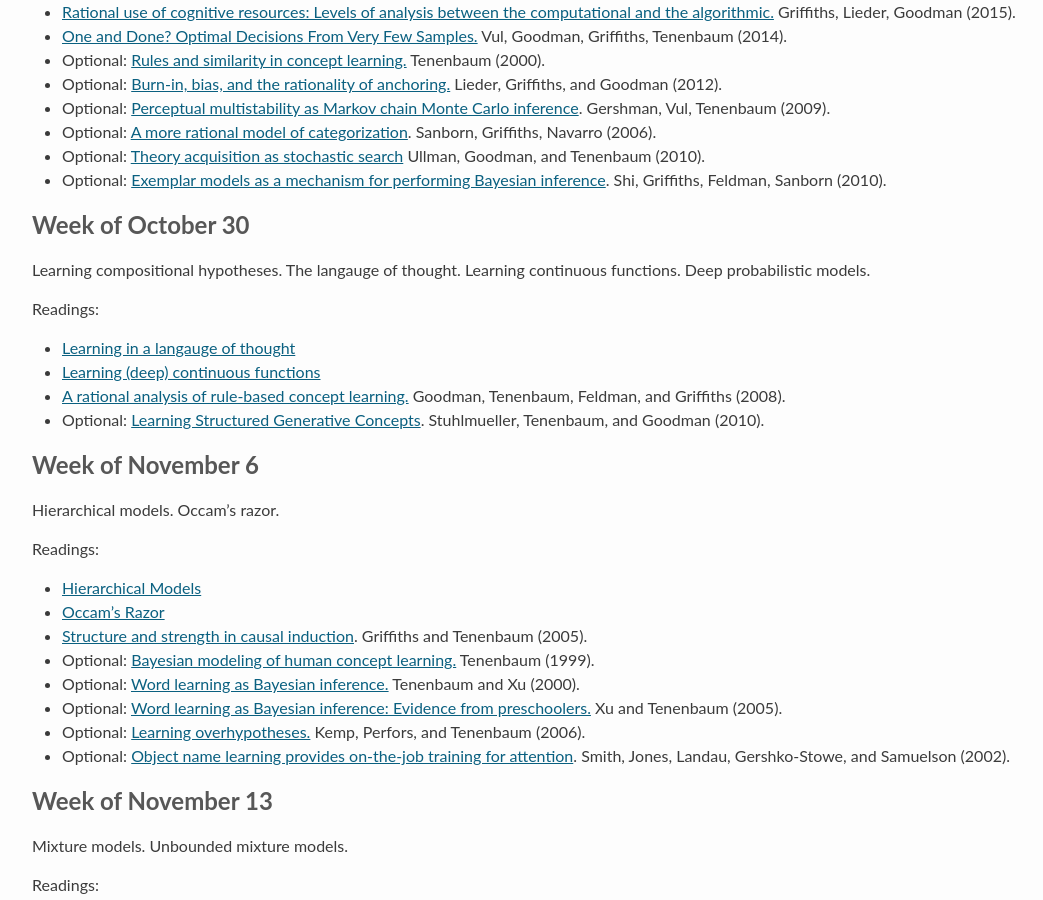
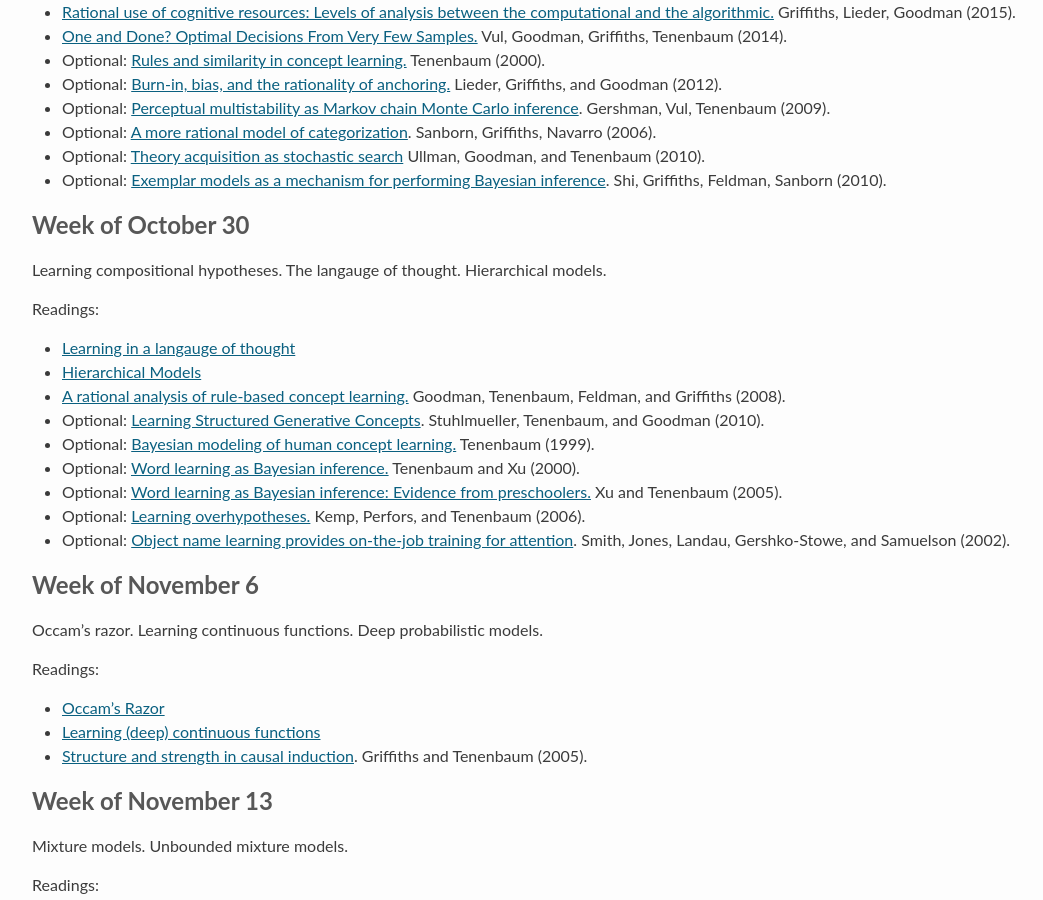
Before and after one commit to stanford-cocolab/cocolab.stanford.edu, a Jekyll site: the page built from psych204-fall2018.md, in a window 1280 px wide and 900 px high, scrolled down 3663 px. Shown: the whole window, without its empty margins (94-1137 px from the left). Built offline with Jekyll 4.4.1, drawn with Linux system fonts in a browser that asks for light colours; Markdown is read by kramdown in place of the engine named in the settings; a script that is not in the unit is left out; our own code applies the rules of GitHub Pages for plain Markdown files.

Commit message:
revise 204 schedule

```diff
--- a/psych204-fall2018.md
+++ b/psych204-fall2018.md
@@ -164,32 +164,34 @@ Readings:
 
 ## Week of October 30
 
-Learning compositional hypotheses. The langauge of thought. Learning continuous functions. Deep probabilistic models.
+Learning compositional hypotheses. The langauge of thought. Hierarchical models.
 
 Readings:
 
 * [Learning in a langauge of thought](https://probmods.org/chapters/lot-learning.html)
-* [Learning (deep) continuous functions](https://probmods.org/chapters/function-learning.html)
+* [Hierarchical Models](https://probmods.org/chapters/hierarchical-models.html)
 * [A rational analysis of rule-based concept learning.](http://stanford.edu/~ngoodman/papers/RRfinal3.pdf) Goodman, Tenenbaum, Feldman, and Griffiths (2008).
 * Optional: [Learning Structured Generative Concepts](https://mindmodeling.org/cogsci2010/papers/0533/paper0533.pdf). Stuhlmueller, Tenenbaum, and Goodman (2010).
-
-<!--TODO: recent deep generative models papers? -->
-
-
-## Week of November 6
-
-Hierarchical models. Occam's razor.
-
-Readings:
-
-* [Hierarchical Models](https://probmods.org/chapters/hierarchical-models.html)
-* [Occam's Razor](https://probmods.org/chapters/occams-razor.html)
-* [Structure and strength in causal induction](http://web.mit.edu/cocosci/Papers/structure-strength-reprint.pdf). Griffiths and Tenenbaum (2005).
 * Optional: <a href="http://web.mit.edu/cocosci/Papers/bayes.pdf">Bayesian modeling of human concept learning.</a> Tenenbaum (1999).
 * Optional: <a href="http://web.mit.edu/cocosci/Papers/cogsci00_FINAL.pdf">Word learning as Bayesian inference.</a> Tenenbaum and Xu (2000).
 * Optional: <a href="http://web.mit.edu/cocosci/Papers/f881-XuTenenbaum.pdf"> Word learning as Bayesian inference: Evidence from preschoolers.</a> Xu and Tenenbaum (2005).
 * Optional: <a href="http://www.psy.cmu.edu/~ckemp/papers/KempPT06.pdf">Learning overhypotheses.</a> Kemp, Perfors, and Tenenbaum (2006).
 * Optional: [Object name learning provides on-the-job training for attention](http://www.iub.edu/~cogdev/labwork/ObjectNameLearning.pdf). Smith, Jones, Landau, Gershko-Stowe, and Samuelson (2002).
+
+
+## Week of November 6
+
+Occam's razor. Learning continuous functions. Deep probabilistic models.
+
+Readings:
+
+* [Occam's Razor](https://probmods.org/chapters/occams-razor.html)
+* [Learning (deep) continuous functions](https://probmods.org/chapters/function-learning.html)
+* [Structure and strength in causal induction](http://web.mit.edu/cocosci/Papers/structure-strength-reprint.pdf). Griffiths and Tenenbaum (2005).
+
+
+<!--TODO: recent deep generative models papers? -->
+
 
 ## Week of November 13
 
```
